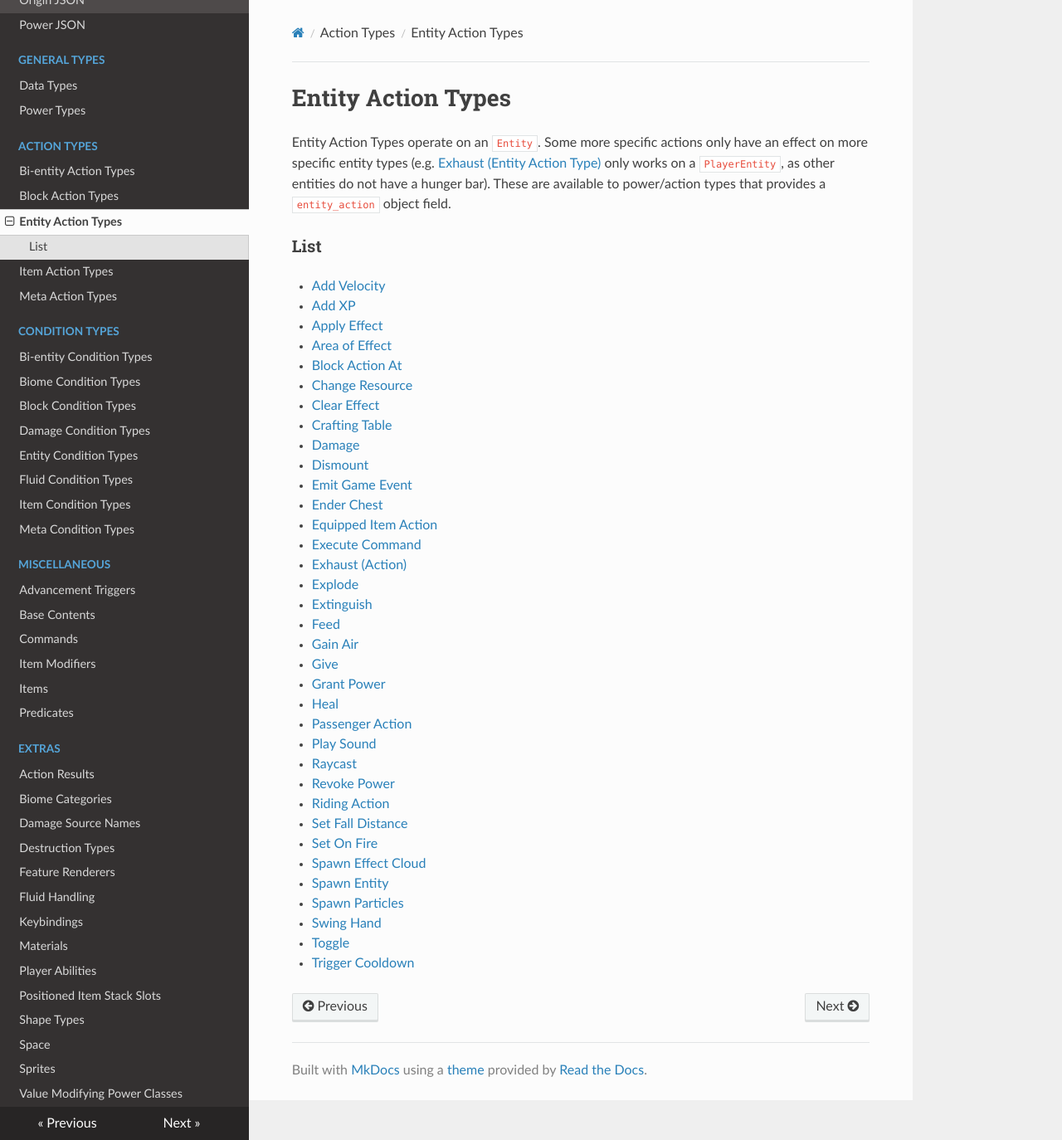
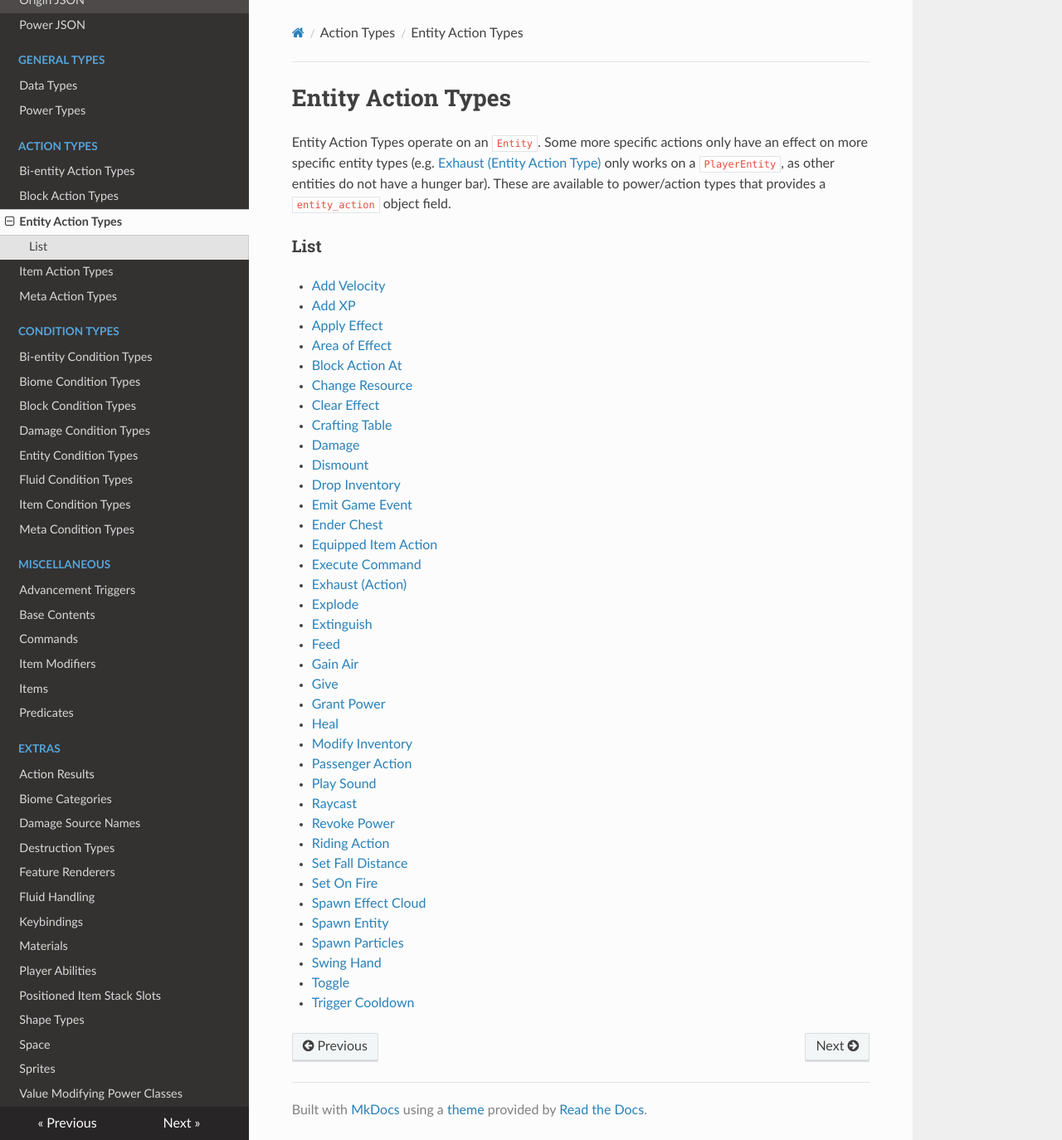
Before and after one commit to apace100/origins-docs, an MkDocs documentation site: the page built from docs/types/entity_action_types.md, in a window 1280 px wide and 1374 px high. Shown: the whole window at 83% size. Built offline with MkDocs 1.6.1, drawn with Linux system fonts in a browser that asks for light colours; nearby versions of some CDN libraries.

Commit message:
Updated list of actions to include newly documented actions

```diff
--- a/docs/types/entity_action_types.md
+++ b/docs/types/entity_action_types.md
@@ -20,6 +20,7 @@ Entity Action Types operate on an `Entity`. Some more specific actions only have
 * [Crafting Table](entity_action_types/crafting_table.md)
 * [Damage](entity_action_types/damage.md)
 * [Dismount](entity_action_types/dismount.md)
+* [Drop Inventory](entity_action_types/drop_inventory.md)
 * [Emit Game Event](entity_action_types/emit_game_event.md)
 * [Ender Chest](entity_action_types/ender_chest.md)
 * [Equipped Item Action](entity_action_types/equipped_item_action.md)
@@ -32,6 +33,7 @@ Entity Action Types operate on an `Entity`. Some more specific actions only have
 * [Give](entity_action_types/give.md)
 * [Grant Power](entity_action_types/grant_power.md)
 * [Heal](entity_action_types/heal.md)
+* [Modify Inventory](entity_action_types/modify_inventory.md)
 * [Passenger Action](entity_action_types/passenger_action.md)
 * [Play Sound](entity_action_types/play_sound.md)
 * [Raycast](entity_action_types/raycast.md)
```
